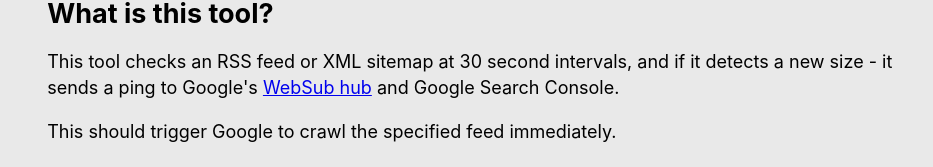
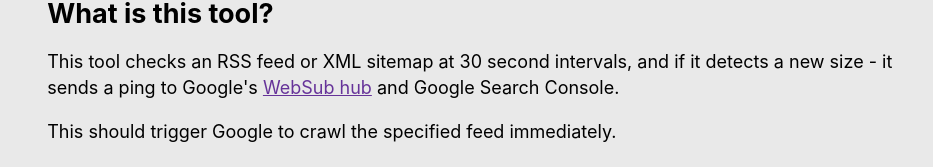
Before and after one commit to colinmcdermott/feedchecker-api, a Next.js app: page / in a window 1280 px wide. Shown: the part 287-454 px from the top of the page, without its empty margins (0-933 px from the left). Built offline with nearby package versions, Linux system fonts and the light colour scheme.

Commit message:
Update globals.css

```diff
--- a/styles/globals.css
+++ b/styles/globals.css
@@ -24,6 +24,9 @@ section {
 }
 section p {
   max-width: 75ch;
+}
+a:any-link {
+  color:rebeccapurple;
 }
 section.statsWindow {
   display: flex;
```
